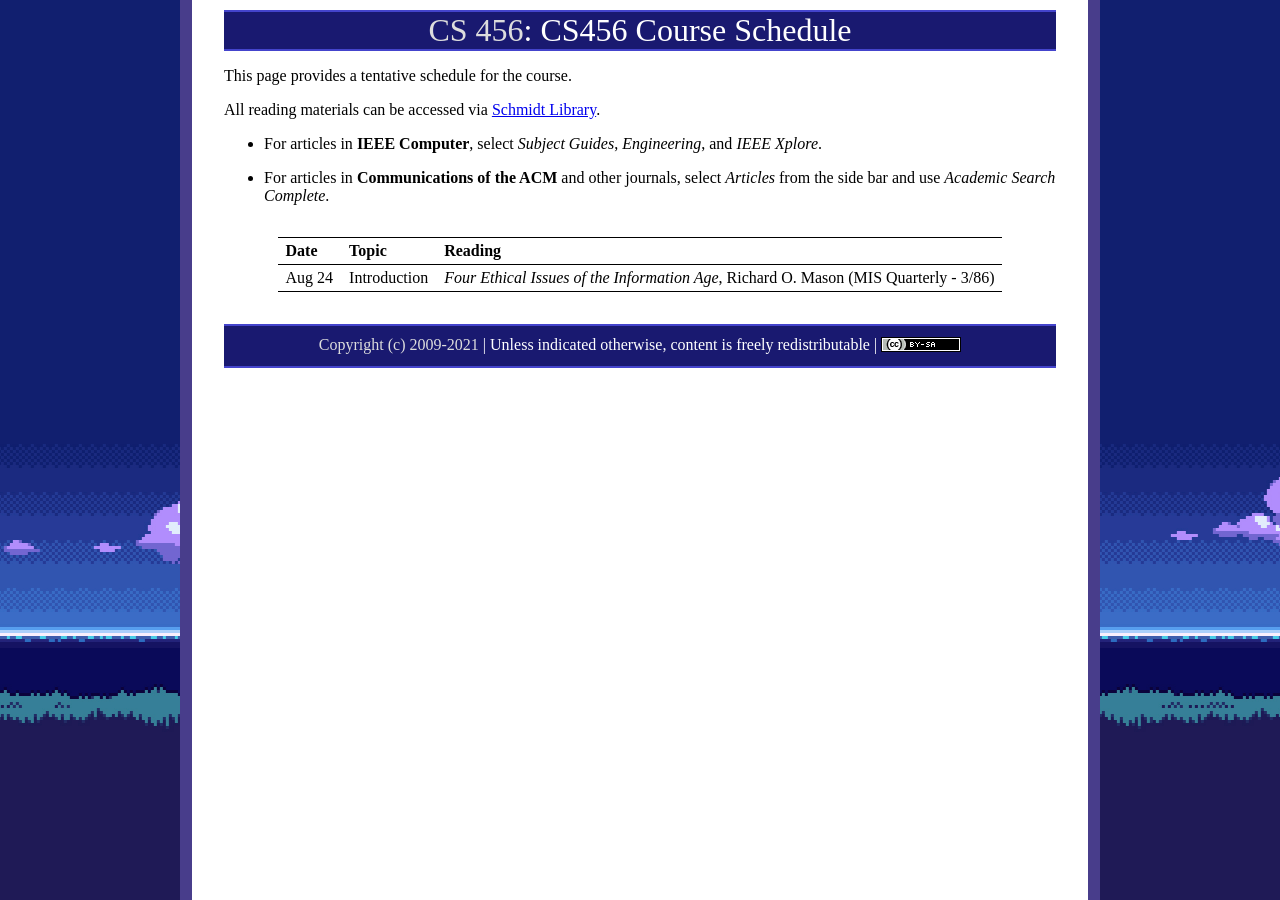
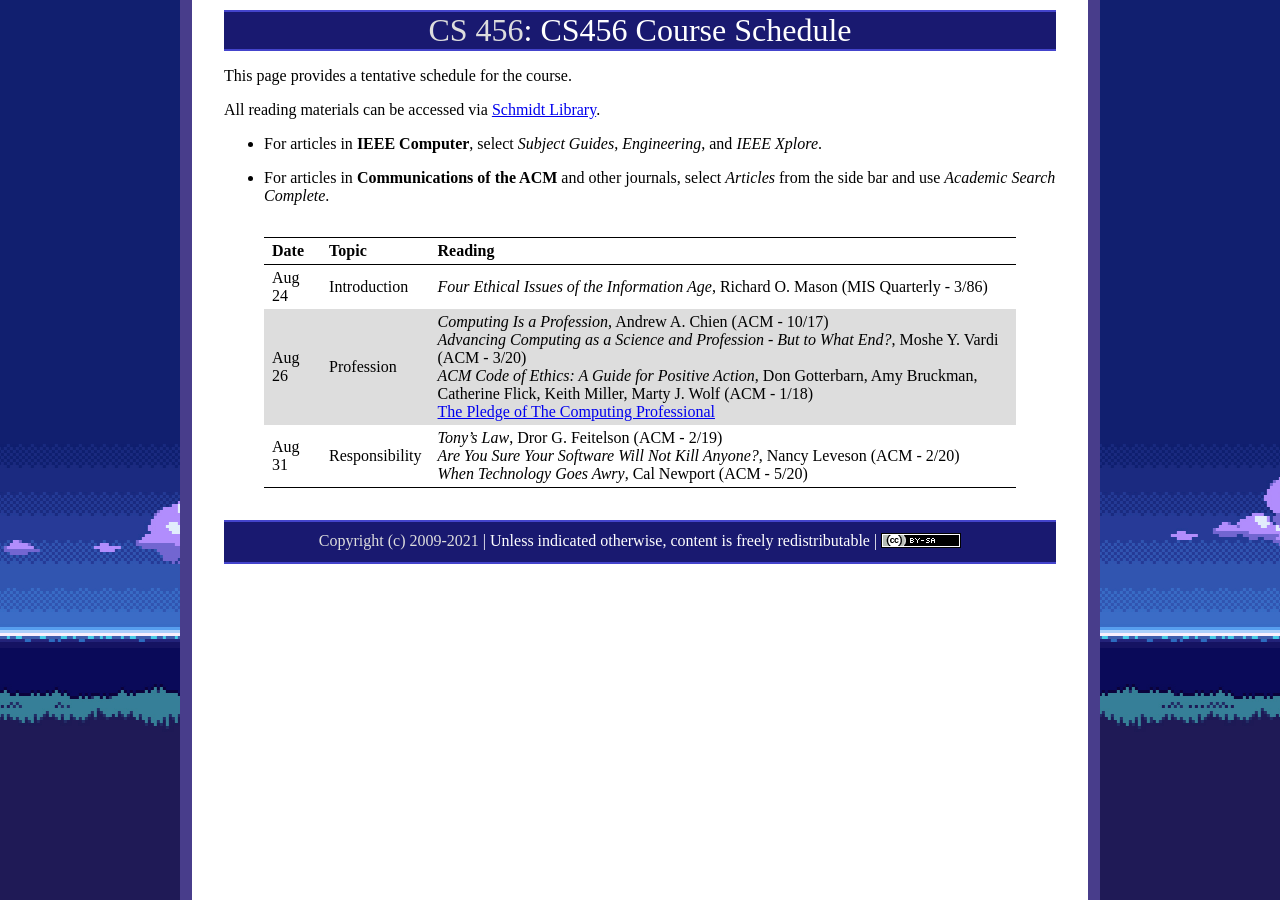
Before and after one commit to ycpcs/cs456-fall2021, a Jekyll site: the page built from schedule/index.md, in a window 1280 px wide. Built offline with Jekyll 4.4.1, drawn with Linux system fonts in a browser that asks for light colours.

Commit message:
add profession articles
add profession articles

```diff
--- a/schedule/index.md
+++ b/schedule/index.md
@@ -15,6 +15,8 @@ All reading materials can be accessed via [Schmidt Library](http://library.ycp.e
 >  Date   |      Topic          |                                    Reading                                             |
 > ------- | ------------------  | -------------------------------------------------------------------------------------- |
 > Aug 24  | Introduction        | *Four Ethical Issues of the Information Age*, Richard O. Mason (MIS Quarterly - 3/86)  |
+> Aug 26  | Profession          | *Computing Is a Profession*, Andrew A. Chien (ACM - 10/17) <br /> *Advancing Computing as a Science and Profession - But to What End?*, Moshe Y. Vardi (ACM - 3/20) <br /> *ACM Code of Ethics: A Guide for Positive Action*, Don Gotterbarn, Amy Bruckman, Catherine Flick, Keith Miller, Marty J. Wolf (ACM - 1/18) <br /> [The Pledge of The Computing Professional](http://pledge-of-the-computing-professional.org/home-page/the-oath) |
+> Aug 31  | Responsibility      | *Tony's Law*, Dror G. Feitelson (ACM - 2/19) <br /> *Are You Sure Your Software Will Not Kill Anyone?*, Nancy Leveson (ACM - 2/20) <br /> *When Technology Goes Awry*, Cal Newport (ACM - 5/20) |
 
 
 
```
